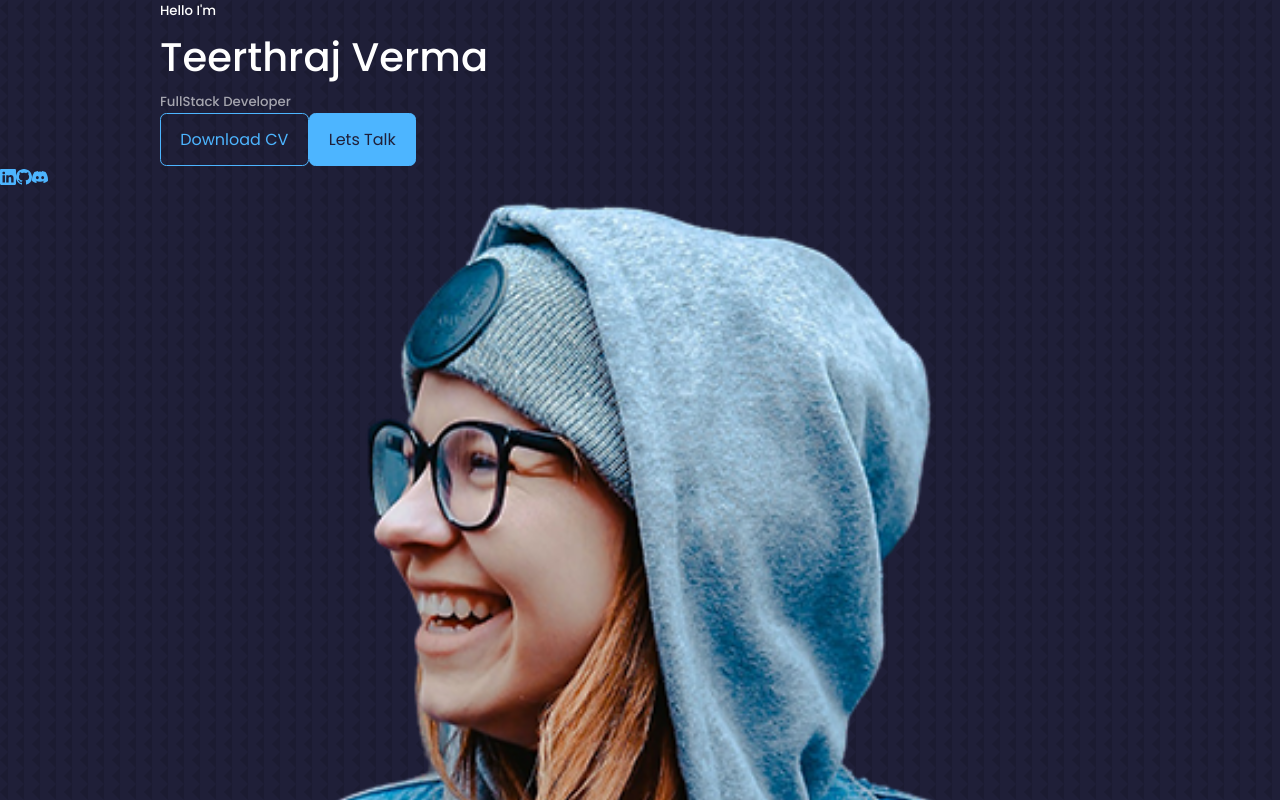
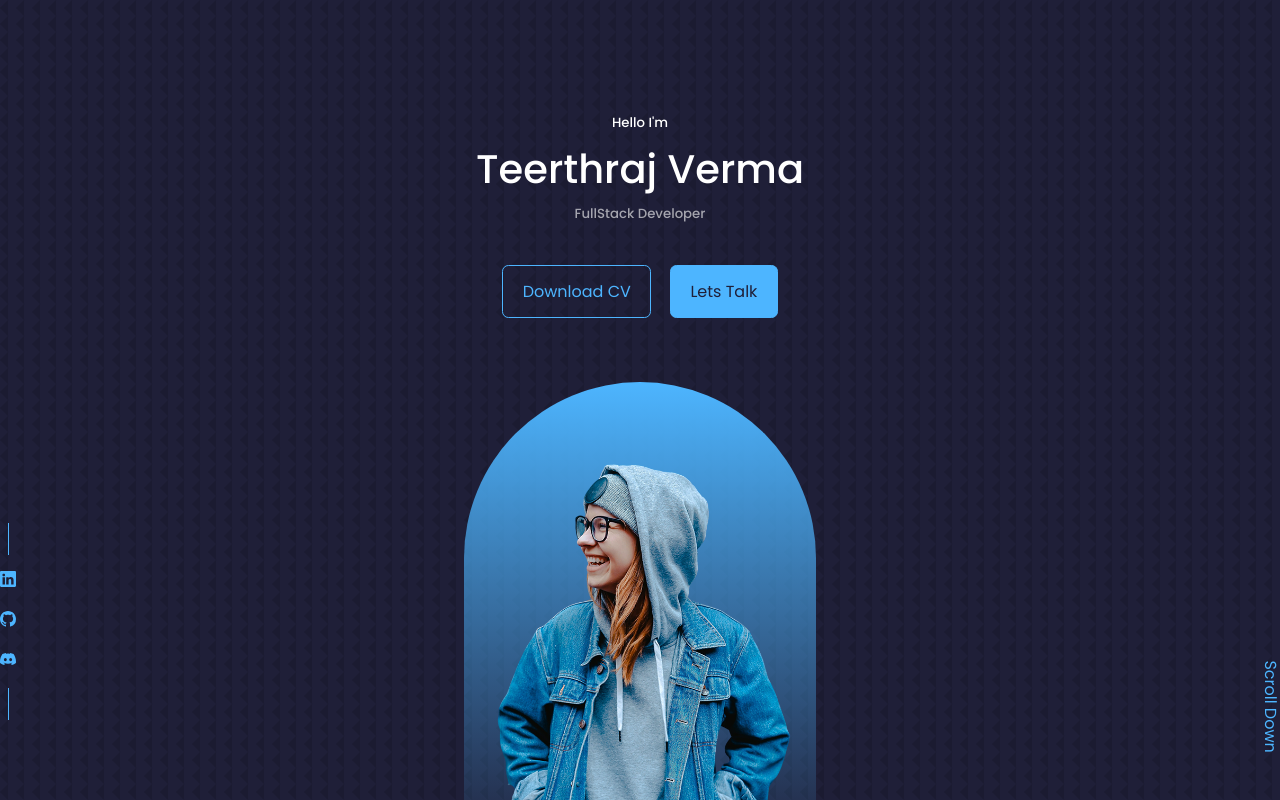
Before and after one commit to teerthrajverma01/portfolio-app, a React (Create React App) app: page / in a window 1280 px wide. Shown: the top 800 px of the page. Built offline with nearby package versions, Linux system fonts and the light colour scheme.

Commit message:
added css to header component

```diff
--- a/src/App.jsx
+++ b/src/App.jsx
@@ -12,9 +12,9 @@
   return (
     <Fragment>
       <Header />
+      <Nav />
       <About />
       <Contact />
-      <Nav />
       <Portfolio />
       <Experience />
     </Fragment>
--- a/src/components/Header/CTA.module.css
+++ b/src/components/Header/CTA.module.css
@@ -0,0 +1,6 @@
+.cta{
+  margin-top: 2.5rem;
+  display: flex;
+  justify-content: center;
+  gap:1.2rem;
+}
--- a/src/components/Header/Header.jsx
+++ b/src/components/Header/Header.jsx
@@ -11,21 +11,19 @@
   return (
     <Fragment>
       <header>
-        <div
-          className={`${indexclasses.container} ${indexclasses.header__container}`}
-        >
+        <div className={`${classes.container} ${classes.header__container}`}>
           <h5>Hello I'm</h5>
           <h1>Teerthraj Verma</h1>
           <h5 className={indexclasses.text_light}>FullStack Developer</h5>
           <CTA />
+          <HeaderSocial />
+          <div className={classes.me}>
+            <img src={Me} alt="me" />
+          </div>
+          <a href="#contact" className={classes.scroll__down}>
+            Scroll Down
+          </a>
         </div>
-        <HeaderSocial />
-        <div className={classes.me}>
-          <img src={Me} alt="me" />
-        </div>
-        <a href="#contact" className={indexclasses.scroll__down}>
-          Scroll Down
-        </a>
       </header>
     </Fragment>
   );
--- a/src/components/Header/Header.module.css
+++ b/src/components/Header/Header.module.css
@@ -0,0 +1,48 @@
+header{
+  height:100vh;
+  padding-top: 7rem;
+  overflow: hidden;
+}
+
+.header__container{
+  height:100%;
+  text-align: center;
+  position: relative;
+}
+
+.me{
+  background: linear-gradient(var(--color-primary), transparent);
+  width :22rem;
+  height:30rem;
+  position: absolute;
+  left: calc(50% - 11rem);
+  margin-top: 4rem;
+  border-radius: 12rem 12rem 0 0;
+  overflow: hidden;
+  padding:5rem 1.5rem 1.5rem 1.5rem;
+}
+
+.scroll__down{
+  position:absolute;
+  right:-2.3rem ;
+  bottom: 5rem ;
+  transform: rotate(90deg);
+}
+
+@media screen and (max-width:1024px){
+  .container{
+    background-color: red;
+    height: 68vh;
+
+  }
+
+}
+/*Small Device*/
+@media screen and (max-width:600px){
+  .container{
+    background: yellow;
+    height: 100vh;
+  }
+  .scroll__down {display: none;}
+
+}
--- a/src/components/Header/HeaderSocial.module.css
+++ b/src/components/Header/HeaderSocial.module.css
@@ -0,0 +1,28 @@
+.header__socials{
+  display: flex;
+  flex-direction: column;
+  align-items: center;
+  gap:0.8rem;
+  position: absolute;
+  left: 0;
+  bottom: 5rem;
+}
+
+.header__socials::after{
+  content:"";
+  width: 1px;
+  height: 2rem;
+  background-color: var(--color-primary);
+}
+.header__socials::before{
+  content:"";
+  width: 1px;
+  height: 2rem;
+  background-color: var(--color-primary);
+}
+
+@media screen and (max-width:600px){
+
+  .header__socials {display: none;}
+
+}
```
